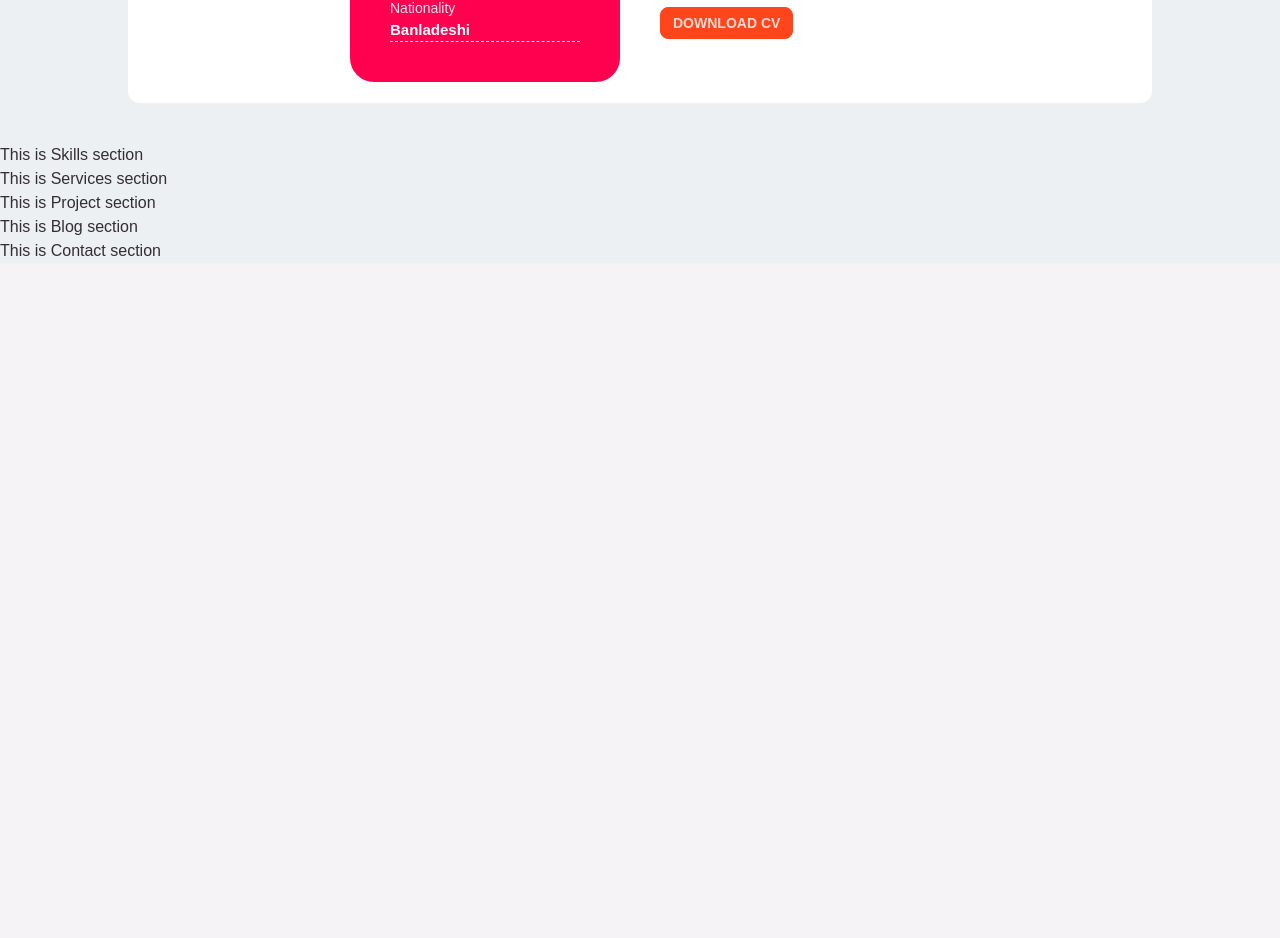
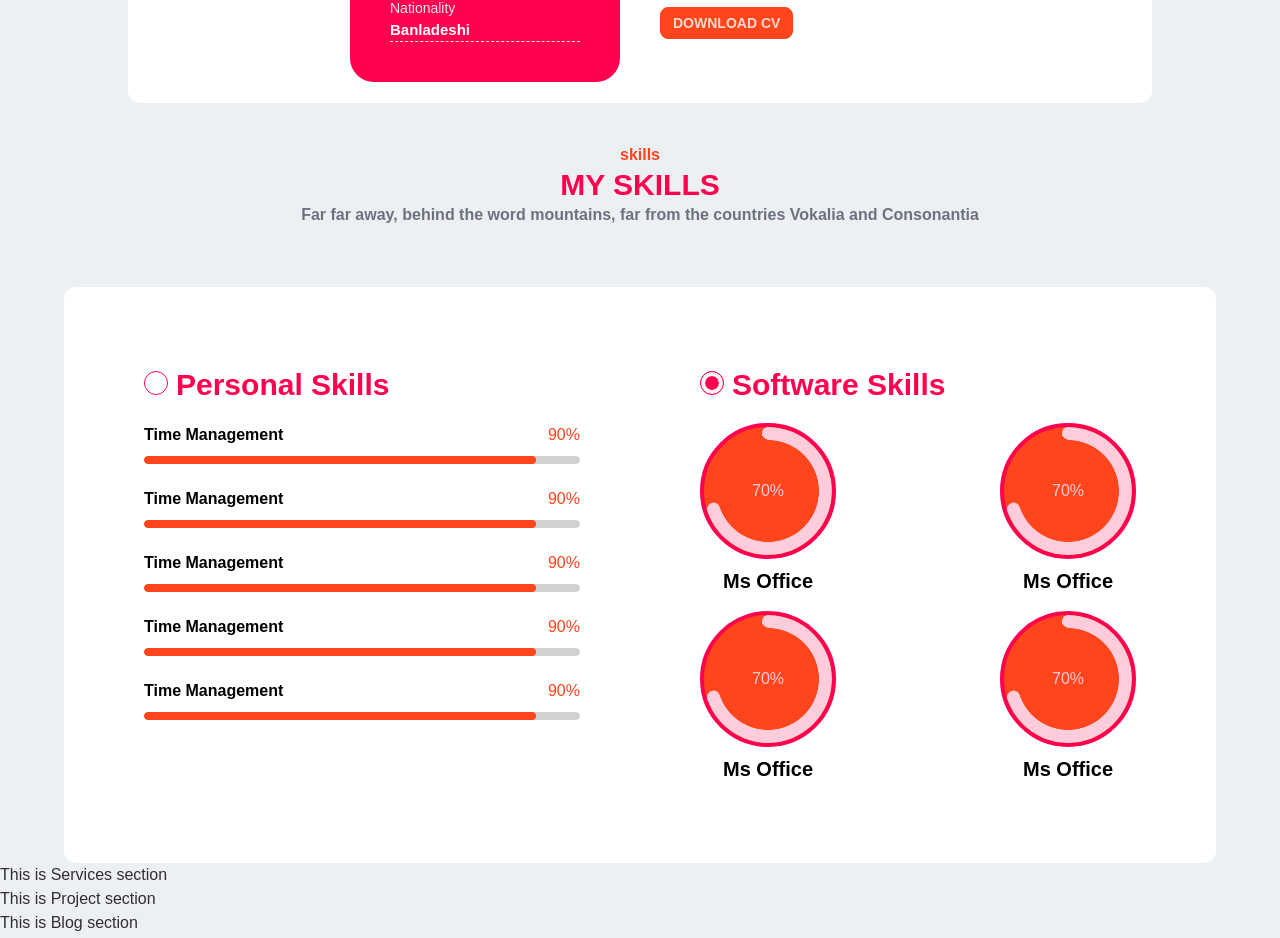
Before and after one commit to mdriazuddin417/my-portfolio, a React (Create React App) app: page / in a window 1280 px wide. Shown: the part 1420-2358 px from the top of the page. Before the commit the page ends 1683 px from the top, so only its background shows below. Built offline with nearby package versions, Linux system fonts and the light colour scheme.

Commit message:
skills added

```diff
--- a/src/pages/Skills.js
+++ b/src/pages/Skills.js
@@ -3,7 +3,143 @@ import React from "react";
 const Skills = () => {
   return (
     <div id="skills">
-      <h2>This is Skills section</h2>
+      <div className="text-center pb-5 mb-10">
+        <p className="text-md text-secondary font-bold">skills</p>
+        <p className="text-3xl text-primary font-bold "> MY SKILLS</p>
+        <p className="text-md text-gray-500 font-semibold">
+          Far far away, behind the word mountains, far from the countries
+          Vokalia and Consonantia
+        </p>
+      </div>
+      <div className="grid lg:grid-cols-2 md:grid-cols-2 grid-cols-1 gap-10 lg:w-[90%] lg:p-10 bg-white rounded-xl mx-auto">
+        <div className="p-10">
+          <h3 className="text-primary font-bold text-3xl">
+            <input
+              type="radio"
+              name="radio-4"
+              class="radio radio-primary mr-2"
+              checked
+            />
+            Personal Skills
+          </h3>
+
+          <div className="mt-5 space-y-4">
+            <div className="">
+              <div class="flex justify-between items-center  text-black">
+                <h3 className="font-semibold">Time Management</h3>
+                <span className="text-secondary">90%</span>
+              </div>
+              <progress
+                class="progress progress-secondary w-full"
+                value="90"
+                max="100"
+              ></progress>
+            </div>
+            <div>
+              <div class="flex justify-between items-center  text-black">
+                <h3 className="font-semibold">Time Management</h3>
+                <span className="text-secondary">90%</span>
+              </div>
+              <progress
+                class="progress progress-secondary w-full"
+                value="90"
+                max="100"
+              ></progress>
+            </div>
+            <div>
+              <div class="flex justify-between items-center  text-black">
+                <h3 className="font-semibold">Time Management</h3>
+                <span className="text-secondary">90%</span>
+              </div>
+              <progress
+                class="progress progress-secondary w-full"
+                value="90"
+                max="100"
+              ></progress>
+            </div>
+            <div>
+              <div class="flex justify-between items-center  text-black">
+                <h3 className="font-semibold">Time Management</h3>
+                <span className="text-secondary">90%</span>
+              </div>
+              <progress
+                class="progress progress-secondary w-full"
+                value="90"
+                max="100"
+              ></progress>
+            </div>
+            <div>
+              <div class="flex justify-between items-center  text-black">
+                <h3 className="font-semibold">Time Management</h3>
+                <span className="text-secondary">90%</span>
+              </div>
+              <progress
+                class="progress progress-secondary w-full"
+                value="90"
+                max="100"
+              ></progress>
+            </div>
+          </div>
+        </div>
+        <div className="p-10">
+          <h3 className="text-primary font-bold text-3xl">
+            <input
+              type="radio"
+              name="radio-4"
+              class="radio radio-primary mr-2"
+              checked
+            />
+            Software Skills
+          </h3>
+
+          <div className="mt-5 space-y-4">
+            <div className="flex justify-between items-center">
+              <div class="flex flex-col justify-center items-center ">
+                <div
+                  class="radial-progress bg-secondary text-primary-content border-4 border-primary"
+                  style={{ "--value": "70", "--size": "8rem" }}
+                >
+                  70%
+                </div>
+                <h3 className="font-bold text-black pt-2  text-xl">
+                  Ms Office
+                </h3>
+              </div>
+              <div class="flex flex-col justify-center items-center ">
+                <div
+                  class="radial-progress bg-secondary text-primary-content border-4 border-primary"
+                  style={{ "--value": "70", "--size": "8rem" }}
+                >
+                  70%
+                </div>
+                <h3 className="font-bold text-black pt-2 text-xl">Ms Office</h3>
+              </div>
+            </div>
+            <div className="flex justify-between items-center">
+              <div class="flex flex-col justify-center items-center ">
+                <div
+                  class="radial-progress bg-secondary text-primary-content border-4 border-primary"
+                  style={{ "--value": "70", "--size": "8rem" }}
+                >
+                  70%
+                </div>
+                <h3 className="font-bold text-black pt-2  text-xl">
+                  Ms Office
+                </h3>
+              </div>
+              <div class="flex flex-col justify-center items-center ">
+                <div
+                  class="radial-progress bg-secondary text-primary-content border-4 border-primary"
+                  style={{ "--value": "70", "--size": "8rem" }}
+                >
+                  70%
+                </div>
+                <h3 className="font-bold text-black pt-2 text-xl">Ms Office</h3>
+              </div>
+            </div>
+          </div>
+        </div>
+      </div>
     </div>
   );
 };
```
